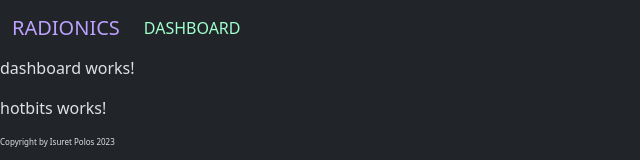
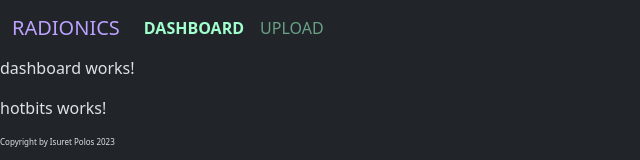
Before and after one commit to isuretpolos/radionics, an Angular app in the folder ui/: page /#/DASHBOARD in a window 1280 px wide. Shown: the top 160 px of the page, without its empty margins (0-640 px from the left). Built offline with nearby package versions, Linux system fonts and the light colour scheme.

Commit message:
fileupload proof of concept works

```diff
--- a/ui/src/app/app.module.ts
+++ b/ui/src/app/app.module.ts
@@ -6,12 +6,14 @@ import {AppComponent} from "./components/app/app.component";
 import {HashLocationStrategy, LocationStrategy} from "@angular/common";
 import { HotbitsComponent } from './components/hotbits/hotbits.component';
 import { DashboardComponent } from './components/dashboard/dashboard.component';
+import { FileUploadComponent } from './components/file-upload/file-upload.component';
 
 @NgModule({
   declarations: [
     AppComponent,
     HotbitsComponent,
-    DashboardComponent
+    DashboardComponent,
+    FileUploadComponent
   ],
   imports: [
     BrowserModule,
--- a/ui/src/app/components/app/app.component.html
+++ b/ui/src/app/components/app/app.component.html
@@ -6,8 +6,8 @@
     </button>
     <div class="collapse navbar-collapse" id="navbarSupportedContent">
       <ul class="navbar-nav me-auto mb-2 mb-lg-0">
-        <li class="nav-item" *ngFor="let link of links">
-          <a class="nav-link pointer" [class.activeLink]="link.active" (click)="navigate(link.title)">{{link.title}}</a>
+        <li class="nav-item pointer" *ngFor="let link of links">
+          <a class="nav-link pointer" [class.activeLink]="link.active" [class.inactiveLink]="!link.active" (click)="navigate(link.title)">{{link.title}}</a>
         </li>
       </ul>
     </div>
--- a/ui/src/app/components/app/app.component.scss
+++ b/ui/src/app/components/app/app.component.scss
@@ -4,4 +4,11 @@
 
 .activeLink {
   color: #a1ffcd;
+  font-weight: bolder;
 }
+
+.inactiveLink {
+  color: #6aa185;
+}
+
+li { cursor: pointer; }
--- a/ui/src/app/components/app/app.component.ts
+++ b/ui/src/app/components/app/app.component.ts
@@ -29,7 +29,8 @@ export class AppComponent {
 
   private getLinks():Link[] {
     return [
-      new Link("DASHBOARD", true)
+      new Link("DASHBOARD", true),
+      new Link("UPLOAD", true)
     ]
   }
 
--- /dev/null
+++ b/ui/src/app/components/file-upload/file-upload.component.html
@@ -0,0 +1,2 @@
+<p>file-upload works!</p>
+<input type="file" (change)="onFileSelected($event)">
--- /dev/null
+++ b/ui/src/app/components/file-upload/file-upload.component.ts
@@ -0,0 +1,29 @@
+import { Component, OnInit } from '@angular/core';
+import {HttpClient} from "@angular/common/http";
+
+@Component({
+  selector: 'app-file-upload',
+  templateUrl: './file-upload.component.html',
+  styleUrls: ['./file-upload.component.scss']
+})
+export class FileUploadComponent implements OnInit {
+
+  constructor(private http: HttpClient) { }
+
+  ngOnInit(): void {
+  }
+
+  onFileSelected(event: any) {
+    const file = event.target.files[0];
+    const formData = new FormData();
+    formData.append('file', file);
+
+    // Simulate an upload by logging the file content
+    const reader = new FileReader();
+    reader.onload = () => {
+      console.log(reader.result);
+    };
+    reader.readAsText(file);
+  }
+
+}
```
Also changed, not shown: ui/src/app/app-routing.module.ts (+7 -1 lines), ui/src/app/components/file-upload/file-upload.component.scss (added), 1 other file (tests, documents, lock files or other folders).
